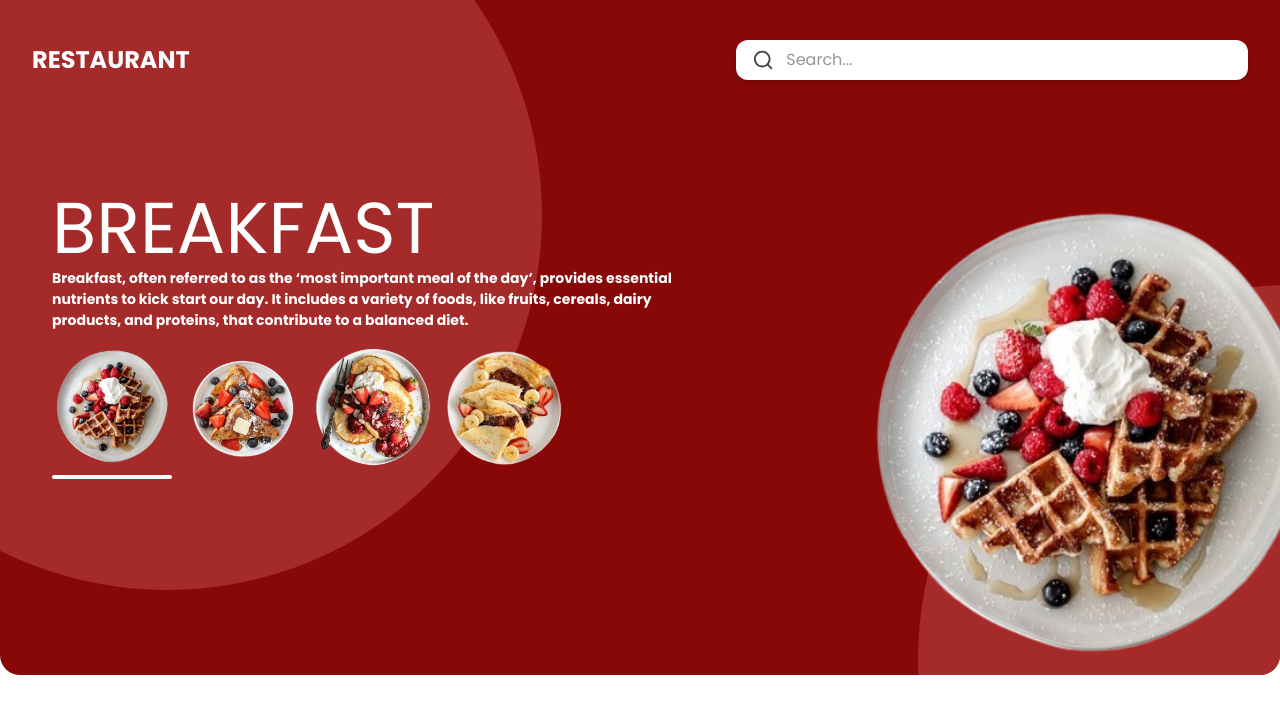
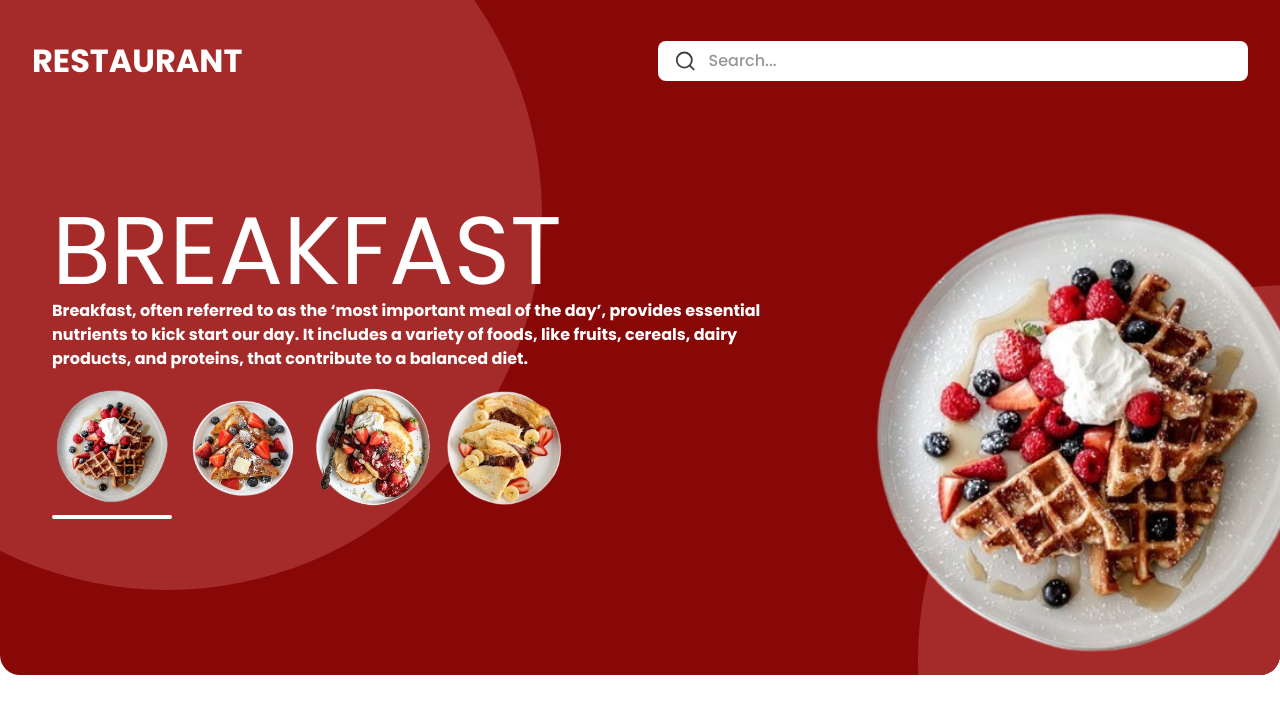
Before and after one commit to imam0321/restaurant-antopolis-task-client, a Next.js app: page / in a window 1280 px wide. Shown: the top 714 px of the page. Built offline with nearby package versions, Linux system fonts and the light colour scheme.

Commit message:
refactor: clean up global styles and improve Hero component layout and typography

```diff
--- a/src/app/globals.css
+++ b/src/app/globals.css
@@ -1,26 +1,5 @@
 @import "tailwindcss";
 
-:root {
-  --background: #ffffff;
-  --foreground: #171717;
-}
-
-@theme inline {
-  --color-background: var(--background);
-  --color-foreground: var(--foreground);
-  --font-sans: var(--font-geist-sans);
-  --font-mono: var(--font-geist-mono);
-}
-
-@media (prefers-color-scheme: dark) {
-  :root {
-    --background: #0a0a0a;
-    --foreground: #ededed;
-  }
-}
-
 body {
-  background: var(--background);
-  color: var(--foreground);
   font-family: Poppins;
 }
--- a/src/components/modules/Hero/Hero.tsx
+++ b/src/components/modules/Hero/Hero.tsx
@@ -90,7 +90,7 @@ export default function Hero() {
 
   return (
     <section
-      className={`relative w-full lg:h-[675px] h-[780px] overflow-hidden ${activeMainColor} mb-20 transition-colors duration-100 md:rounded-b-[20px] lg:rounded-b-[20px]`}
+      className={`relative w-full lg:h-[675px] h-[780px] overflow-hidden ${activeMainColor} transition-colors duration-100 md:rounded-b-[20px] lg:rounded-b-[20px]`}
     >
       {/* Top-left decorative circle - Simple static div for decoration */}
       <div
@@ -121,11 +121,11 @@ export default function Hero() {
         />
         {/* Mobile Header */}
         <header className="text-white mt-6 max-w-lg mx-9 lg:hidden md:hidden">
-          <h1 className="text-3xl font-bold">BREAKFAST</h1>
-          <p className="mt-3 text-base font-medium w-[280px]">
+          <h1 className="text-[2.813rem] font-normal">BREAKFAST</h1>
+          <p className="mt-3 text-base font-normal w-[280px]">
             Breakfast, often referred to as the ‘most important meal of the
             day’, provides essential nutrients to kick start our day.{" "}
-            <span className="underline text-base font-medium">See more</span>
+            <span className="underline text-base font-normal">See more</span>
           </p>
         </header>
         {/* Mobile main image carousel */}
--- a/src/components/modules/Hero/HeroDesktopLeft.tsx
+++ b/src/components/modules/Hero/HeroDesktopLeft.tsx
@@ -13,15 +13,15 @@ export default function HeroDesktopLeft({
   handleThumbnailClick,
 }: HeroDesktopLeft) {
   return (
-    <section className="text-white mt-28 max-w-lg mx-9 lg:block md:block hidden">
-      <h1 className="text-7xl">BREAKFAST</h1>
-      <p className="mt-1 text-[14px] font-bold w-[620px]">
+    <section className="text-white mt-24 mx-9 lg:block md:block hidden">
+      <h1 className="lg:text-[6rem] font-normal">BREAKFAST</h1>
+      <p className="lg:text-[1.25] font-bold w-[720px] -mt-6">
         Breakfast, often referred to as the ‘most important meal of the day’,
         provides essential nutrients to kick start our day. It includes a
         variety of foods, like fruits, cereals, dairy products, and proteins,
         that contribute to a balanced diet.
       </p>
-      <div className="lg:flex md:flex hidden justify-between items-center mt-4">
+      <div className="lg:flex md:flex max-w-lg hidden justify-between items-center mt-4">
         {baseImages.map((baseImage) => {
           const isActive = baseImage.id === activeImageId;
           return (
--- a/src/components/modules/Hero/HeroNav.tsx
+++ b/src/components/modules/Hero/HeroNav.tsx
@@ -2,20 +2,20 @@ import { Search } from "lucide-react";
 
 export default function HeroNav() {
   return (
-    <div className="flex items-center justify-between mx-4 mt-10 gap-4">
+    <div className="flex items-center justify-between mx-1 lg:mx-4 mt-10">
       {/* Logo / Title */}
-      <h1 className="hidden sm:flex uppercase text-2xl font-bold text-white z-10">
+      <h1 className="hidden sm:block uppercase text-2xl lg:text-[2rem] font-bold text-white">
         Restaurant
       </h1>
 
       {/* Search Bar */}
-      <div className="z-20 w-full sm:w-auto flex-1 max-w-lg">
-        <div className="flex items-center bg-white text-[#2D2D2D] rounded-xl px-4 py-2 shadow-md">
+      <div className="flex-1 max-w-[590px]">
+        <div className="flex items-center lg:h-10 h-9 bg-white text-[#2D2D2D] rounded-lg px-4">
           <Search className="mr-3 text-[#414141]" />
           <input
             type="text"
             placeholder="Search..."
-            className="w-full text-[#2D2D2D] text-base outline-none bg-transparent"
+            className="w-full text-base outline-none placeholder:font-medium"
           />
         </div>
       </div>
```
